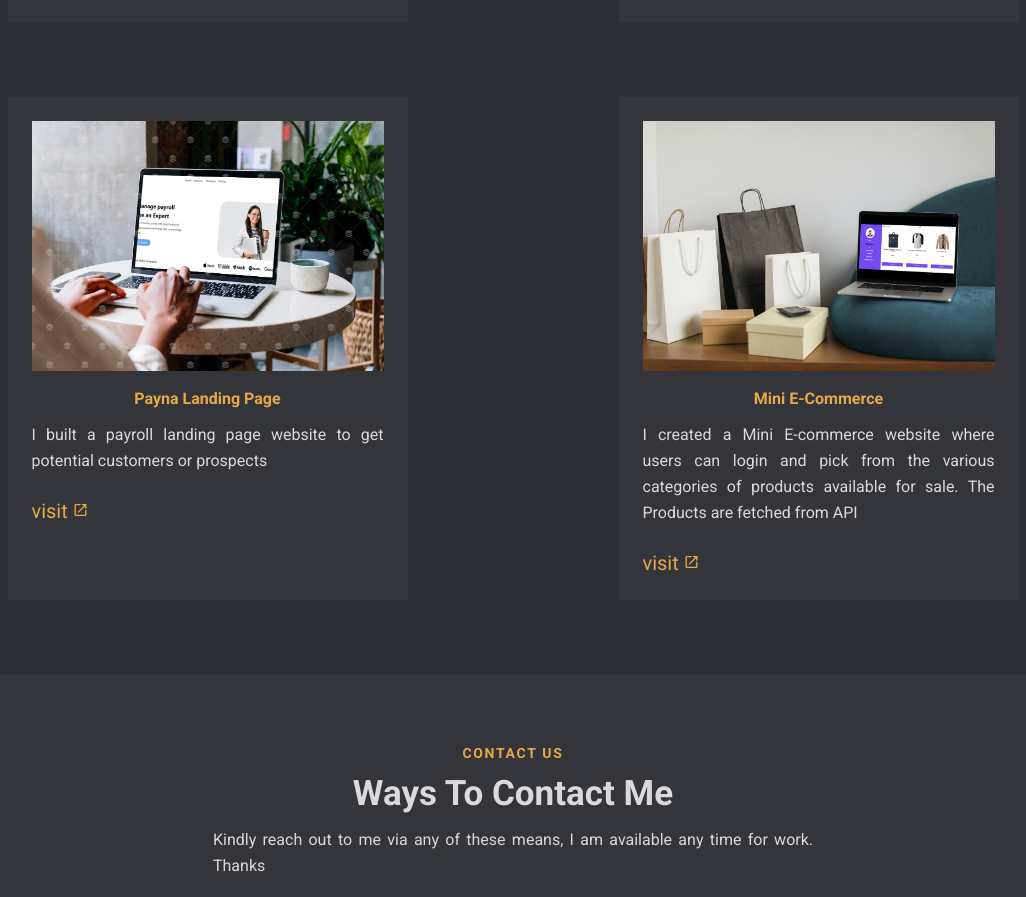
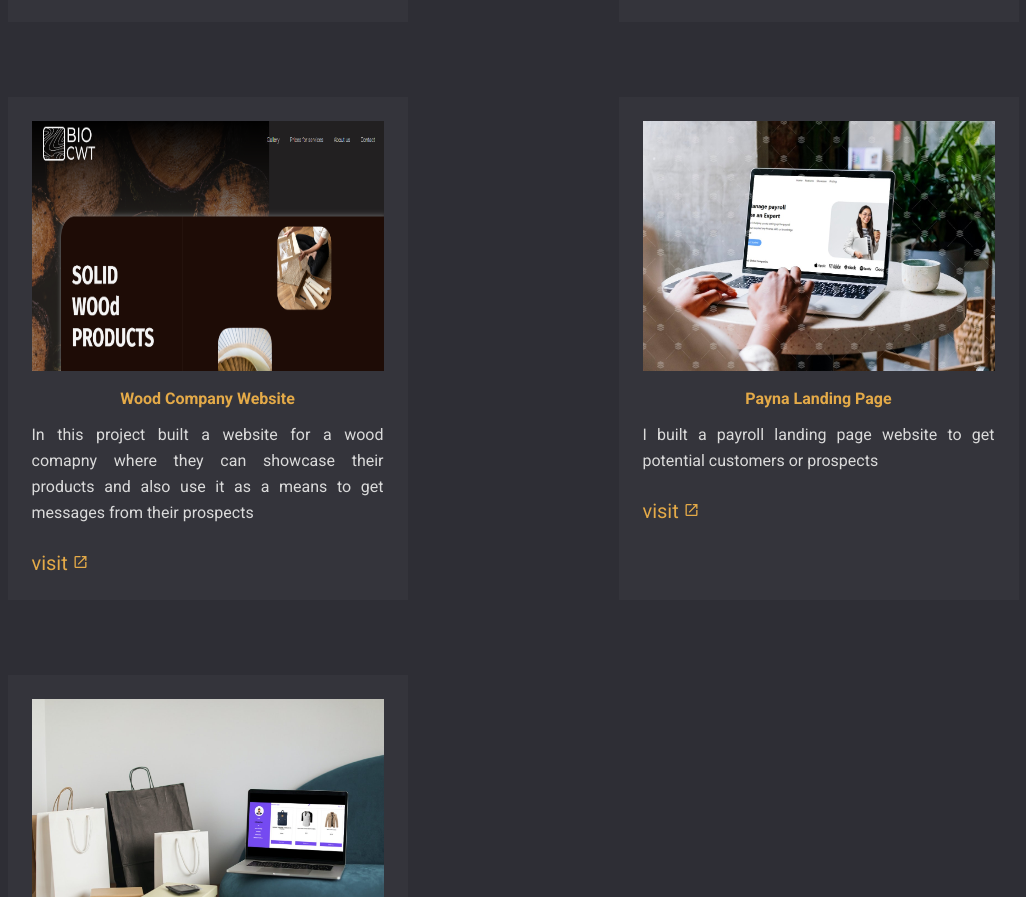
Before and after one commit to oluwajueda/portfolio-for-me, a React (Create React App) app: page / in a window 1280 px wide. Shown: the part 1960-2857 px from the top of the page, without its empty margins (127-1153 px from the left). Built offline with nearby package versions, Linux system fonts and the light colour scheme; the HTML template or start-up script is replaced by a standard one.

Commit message:
another commit

```diff
--- a/src/data.js
+++ b/src/data.js
@@ -15,6 +15,12 @@
         website:'https://general-knowledge-quiz.vercel.app/',
         text:'In this project i built a quiz app that text the knowledge of participants on general knowledge questions. The app is built with react and the questions were fetched from API'
     },
+     {
+        id:2,
+        name: 'wood company website',
+        image: 'photos/wood-screenshot.png',
+        website:'https://woodcompany.vercel.app/',
+        text:'In this project  built a website for a wood comapny where they can showcase their products and also use it as a means to get messages from their prospects'},
     {
         id:3,
         name:'Payna Landing Page',
```
Also changed, not shown: public/photos/wood-screenshot.png (added).
